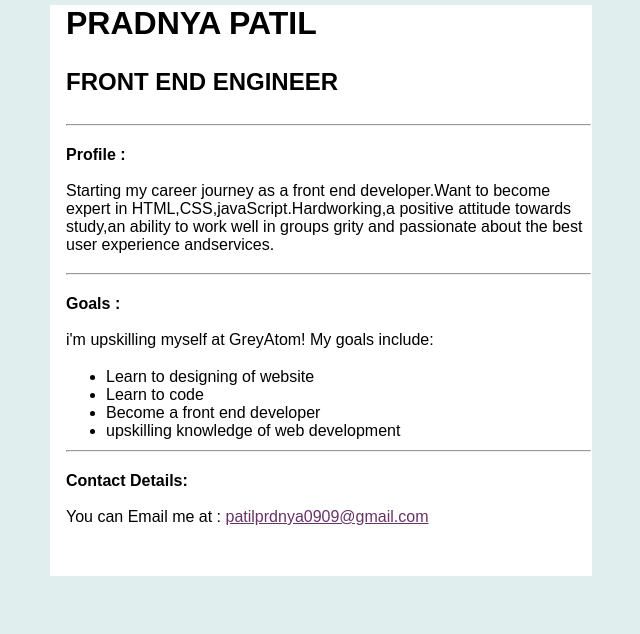
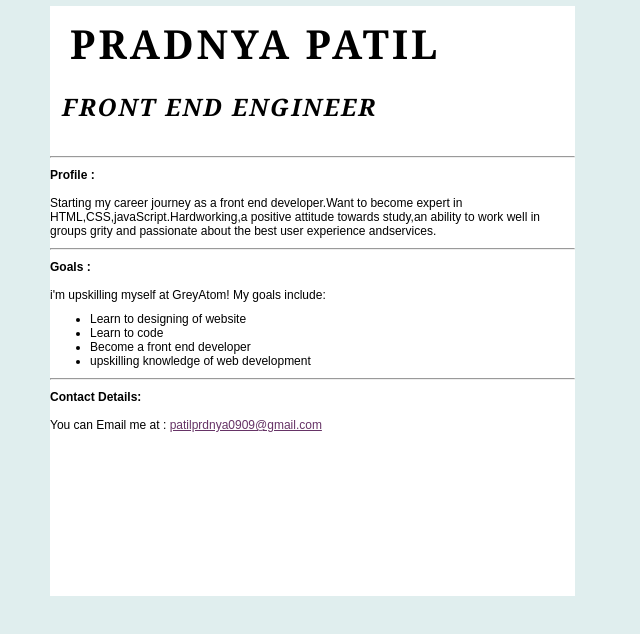
Before and after one commit to pradnya9998/personal-portfolio-page, a plain HTML site: page index.html in a window 1280 px wide. Shown: the whole page, without its empty margins (295-935 px from the left). Drawn offline with Linux system fonts and the light colour scheme.

Commit message:
added solution

```diff
--- a/Style.css
+++ b/Style.css
@@ -13,31 +13,35 @@ body{
     background-color:rgba(255,255,255,1);
     width:75%;
     border:40px;
-    margin-top: 0px;
+    margin-top: 6px;
     margin-left: 55px;
-    height: 531.344px;
-    padding-top: 0;
-    padding-left: 1em;
-    padding-right: 1px;
-    padding-bottom: 40px;
-    display: block;
+    height: 590px;
+    display: inline-block;
 }
-h1{margin-top: 5px;
+h1{ font-family: Georgia, 'Times New Roman', Times, serif;
+    margin-top: 10px;
+    margin-left: 0.5em;
+    font-size: 40px;
+    letter-spacing: 3px;
 }
-h2{
-    margin-top: 8px;
+h2{font-family: Georgia, 'Times New Roman', Times, serif;
+    font-style: italic;
+    margin-left: 0.5em;
+    letter-spacing: 2px;
+    margin-top: 1px;
+    margin-bottom: 15px;
+}
+p{  font-size: 12px;
+    margin-top: 10px;
+    margin-right: 1em ;
     margin-bottom: 10px;
 }
-p{
-    margin-top: 5px;
+
+ul{font-size: 12px;
+    margin-right: 1em;
+    margin-top: 10px;
+    margin-bottom: 10px;
 }
-p{margin-top: 20px;
-margin-bottom: 10px;}
-p{margin-top: 20px;}
-ul{margin-top: 10px;
-margin-bottom: 10px;}
-p{margin-top: 20px;
-margin-bottom: 19px;}
 a:link{ color: rgb(102,51,102);
 
 }
```
